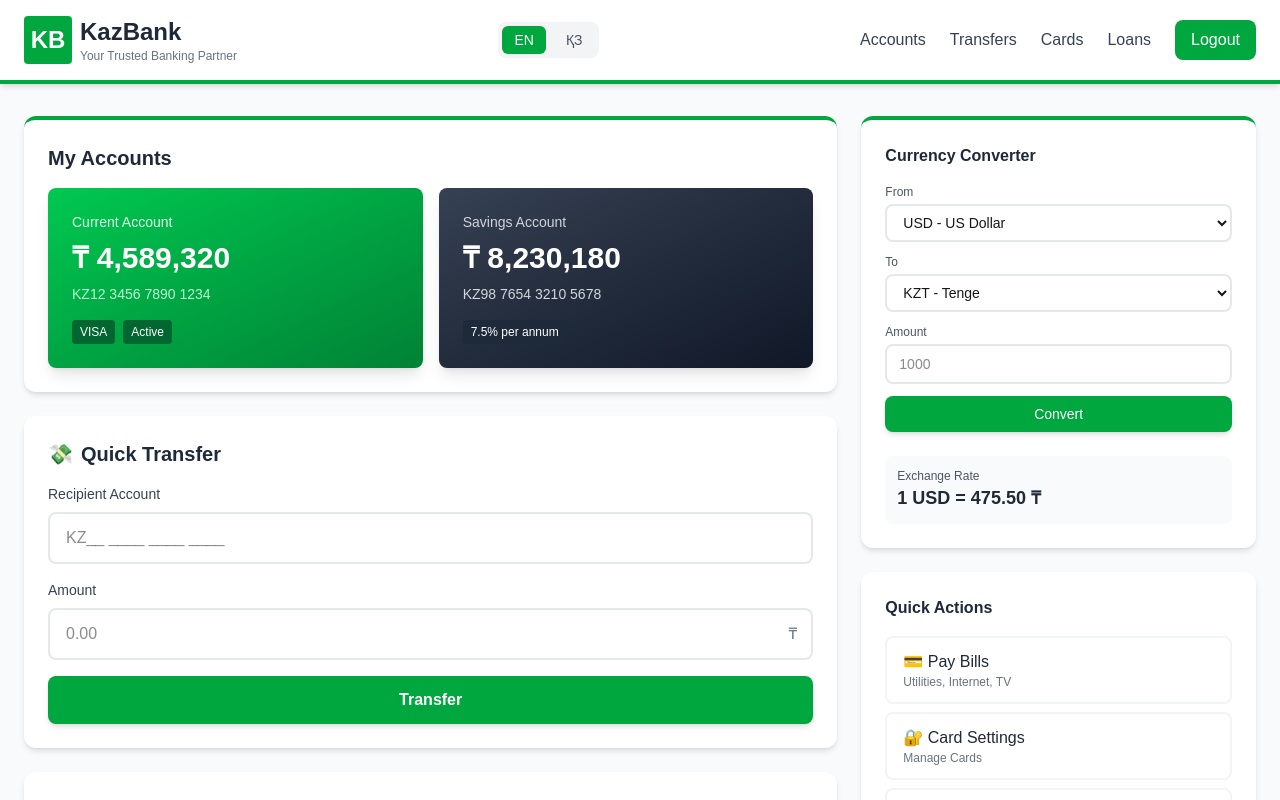
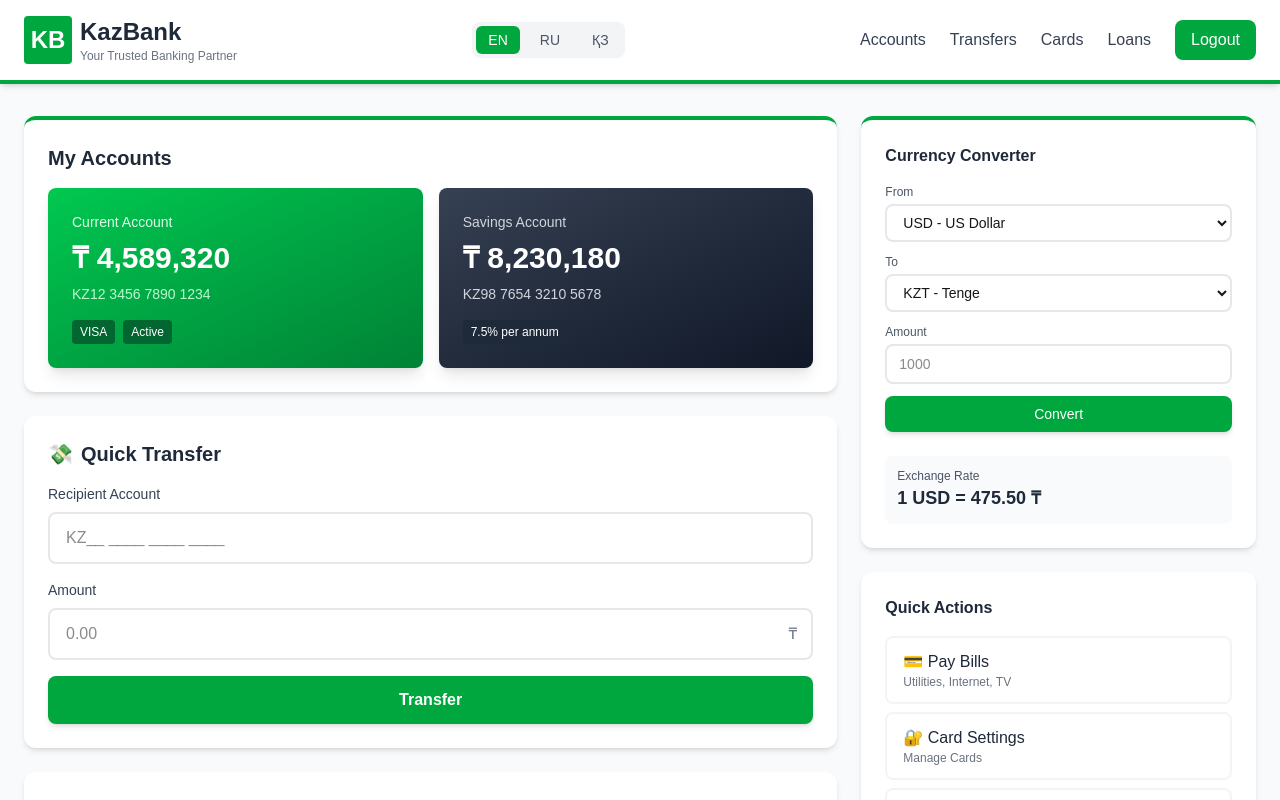
Before and after one commit to apexbridge-tech/bugspotter-demos, a Next.js app: page /1/kazbank in a window 1280 px wide. Shown: the top 800 px of the page. Built offline with nearby package versions, Linux system fonts and the light colour scheme; no server answers.

Commit message:
Add Russian language support to KazBank demo (EN/RU/KK)

```diff
--- a/app/[subdomain]/kazbank/page.tsx
+++ b/app/[subdomain]/kazbank/page.tsx
@@ -5,7 +5,7 @@ import { useEffect, useState } from 'react';
 export const dynamic = 'force-dynamic';
 import { BugInjector } from '@/lib/bug-injector';
 
-type Language = 'en' | 'kk';
+type Language = 'en' | 'kk' | 'ru';
 
 const translations = {
   en: {
@@ -86,6 +86,46 @@ const translations = {
     usd: 'USD - АҚШ доллары',
     eur: 'EUR - Евро',
     kzt: 'KZT - Теңге',
+    rub: 'RUB - Рубль',
+  },
+  ru: {
+    tagline: 'Ваш надежный банковский партнер',
+    menu: 'Меню',
+    accounts: 'Счета',
+    transfers: 'Переводы',
+    cards: 'Карты',
+    loans: 'Кредиты',
+    logout: 'Выход',
+    myAccounts: 'Мои счета',
+    currentAccount: 'Текущий счет',
+    active: 'Активна',
+    savingsAccount: 'Сберегательный счет',
+    perAnnum: 'годовых',
+    quickTransfer: 'Быстрый перевод',
+    recipientAccount: 'Счет получателя',
+    amount: 'Сумма',
+    transfer: 'Перевести',
+    recentTransactions: 'Последние операции',
+    statement: 'Выписка',
+    salary: 'Зарплата',
+    currencyConverter: 'Конвертер валют',
+    from: 'Из',
+    to: 'В',
+    convert: 'Конвертировать',
+    exchangeRate: 'Курс обмена',
+    quickActions: 'Быстрые действия',
+    payBills: 'Оплата услуг',
+    utilities: 'Коммунальные, интернет, ТВ',
+    cardSettings: 'Настройки карт',
+    manageCards: 'Управление картами',
+    support: 'Поддержка 24/7',
+    onlineConsultation: 'Онлайн консультация',
+    securityTest: 'Тест безопасности',
+    twoFACode: '2FA код',
+    verify2FA: 'Проверить 2FA',
+    usd: 'USD - Доллар США',
+    eur: 'EUR - Евро',
+    kzt: 'KZT - Тенге',
     rub: 'RUB - Рубль',
   },
 };
@@ -191,6 +231,16 @@ export default function KazBankDemo() {
                   }`}
                 >
                   EN
+                </button>
+                <button
+                  onClick={() => setLanguage('ru')}
+                  className={`px-3 py-1 rounded-md text-sm font-medium transition-colors ${
+                    language === 'ru'
+                      ? 'bg-green-600 text-white'
+                      : 'text-gray-600 hover:text-gray-800'
+                  }`}
+                >
+                  RU
                 </button>
                 <button
                   onClick={() => setLanguage('kk')}
@@ -310,10 +360,26 @@ export default function KazBankDemo() {
               </div>
               <div className="space-y-3">
                 {[
-                  { name: 'Kaspi.kz', amount: '-₸ 28,900', date: language === 'en' ? 'Oct 25' : '25 қаз' },
-                  { name: t.salary, amount: '+₸ 520,000', date: language === 'en' ? 'Oct 24' : '24 қаз' },
-                  { name: 'Magnum', amount: '-₸ 12,340', date: language === 'en' ? 'Oct 23' : '23 қаз' },
-                  { name: language === 'en' ? 'Almaty Energy' : 'Алматы Энерго', amount: '-₸ 8,500', date: language === 'en' ? 'Oct 22' : '22 қаз' },
+                  {
+                    name: 'Kaspi.kz',
+                    amount: '-₸ 28,900',
+                    date: language === 'en' ? 'Oct 25' : language === 'ru' ? '25 окт' : '25 қаз'
+                  },
+                  {
+                    name: t.salary,
+                    amount: '+₸ 520,000',
+                    date: language === 'en' ? 'Oct 24' : language === 'ru' ? '24 окт' : '24 қаз'
+                  },
+                  {
+                    name: 'Magnum',
+                    amount: '-₸ 12,340',
+                    date: language === 'en' ? 'Oct 23' : language === 'ru' ? '23 окт' : '23 қаз'
+                  },
+                  {
+                    name: language === 'en' ? 'Almaty Energy' : language === 'ru' ? 'Алматы Энерго' : 'Алматы Энерго',
+                    amount: '-₸ 8,500',
+                    date: language === 'en' ? 'Oct 22' : language === 'ru' ? '22 окт' : '22 қаз'
+                  },
                 ].map((tx, i) => (
                   <div
                     key={i}
```
